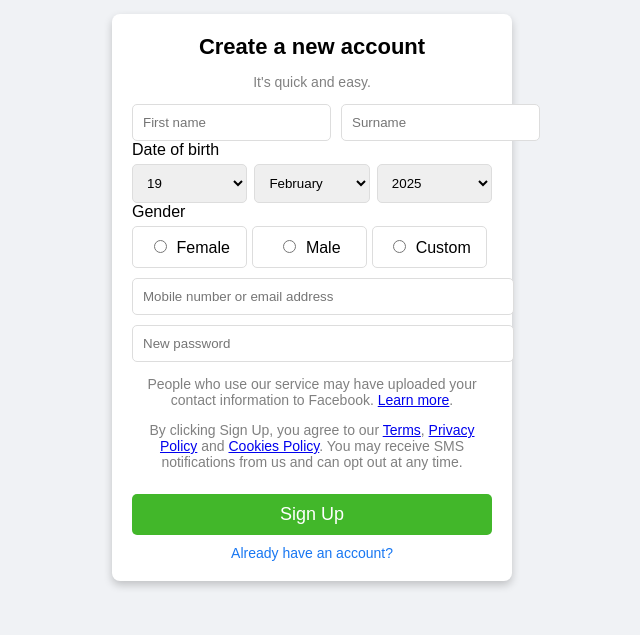
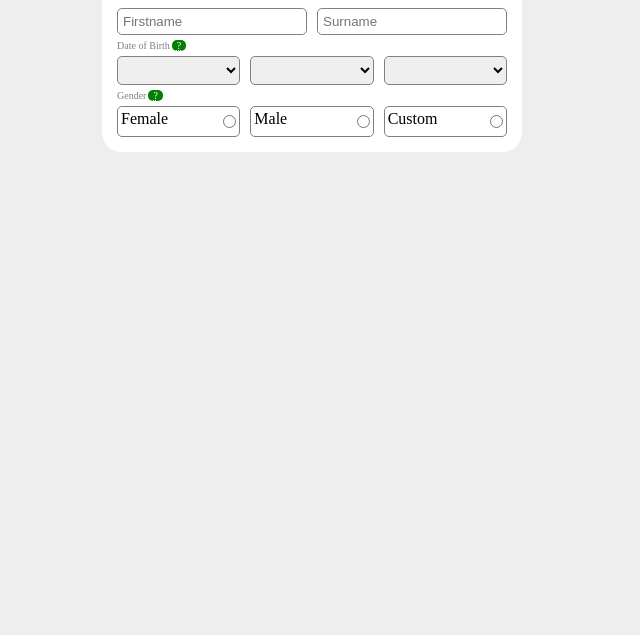
Before and after one commit to Varuu04/temp, a plain HTML site: page temp21.html in a window 1280 px wide. Shown: the part 165-800 px from the top of the page, without its empty margins (328-968 px from the left). Drawn offline with Linux system fonts and the light colour scheme.

Commit message:
modified

```diff
--- a/temp21.html
+++ b/temp21.html
@@ -1,193 +1,127 @@
 <!DOCTYPE html>
 <html lang="en">
   <head>
-    <meta charset="UTF-8">
-    <meta name="viewport" content="width=device-width, initial-scale=1.0">
-    <title>Facebook Signup</title>
+    <meta charset="UTF-8" />
+    <meta name="viewport" content="width=device-width, initial-scale=1.0" />
+    <title>Document</title>
     <style>
       body {
-            font-family: Arial, sans-serif;
-            background-color: #f0f2f5;
+        background-color: #eeeeee;
+      }
+      .container {
+        background-color: white;
+        border-radius: 20px;
+        padding: 10px;
+        width: 400px;
+        margin: auto;
+      }
+      .row {
         display: flex;
         justify-content: center;
-            align-items: center;
-            height: 100vh;
-            margin: 0;
       }
-        .container {
+      .title {
+        font-size: 30px;
+        margin-top: 30px;
+      }
+      .header {
+        font-size: 50px;
+        color: blue;
+        font-weight: bold;
+        font-family: verdana;
+      }
+      .caption {
+        font-size: 20px;
+        color: gray;
         text-align: center;
+        margin-bottom: 5px;
       }
-        .logo {
-            color: #1877f2;
-            font-size: 50px;
-            font-weight: bold;
+      input,
+      select {
+        width: 100%;
+        margin: 5px;
+        border-radius: 5px;
+        padding: 5px;
+        border: 1px solid gray;
       }
-        .signup-box {
-            background-color: white;
-            padding: 20px;
-            border-radius: 8px;
-            box-shadow: 0px 4px 8px rgba(0, 0, 0, 0.2);
-            width: 360px;
-            text-align: left;
+      button {
+        color: white;
+        background-color: green;
+        font-size: 20px;
+        padding: 10px;
+        border-radius: 20px;
       }
-        h2 {
-            margin: 0;
-            font-size: 22px;
-            text-align: center; /* Center aligns heading */
+      .leftCaption {
+        color: gray;
+        margin-left: 5px;
+        font-size: 10px;
       }
-        p {
-            color: gray;
-            font-size: 14px;
-            text-align: center; /* Center aligns paragraph */
+      .qMark {
+        background-color: green;
+        border-radius: 5px;
+        color: white;
+        padding-left: 5px;
+        padding-right: 5px;
+        margin: 2px;
       }
-        .name-fields {
-            display: flex;
-            gap: 10px;
-        }
-        .name-fields input {
-            flex: 1;
-            padding: 10px;
-            border: 1px solid #ddd;
-            border-radius: 5px;
-        }
-        .dob-fields {
+      .radioClass {
+        border: 1px solid gray;
         display: flex;
         justify-content: space-between;
-            margin-top: 5px;
-        }
-        .dob-fields select {
-            padding: 10px;
-            border: 1px solid #ddd;
+        width: 100%;
+        margin: 5px;
         border-radius: 5px;
-            width: 32%;
-        }
-        .gender-fields {
-            display: flex;
-            justify-content: space-between;
-            margin-top: 5px;
-        }
-        .gender-fields label {
-            flex: 1;
-            padding: 10px;
-            border: 1px solid #ddd;
-            border-radius: 5px;
-            text-align: center;
-            cursor: pointer;
-            margin-right: 5px;
-        }
-        .gender-fields input {
-            margin-right: 5px;
-        }
-        input[type="email"], input[type="password"] {
-            width: 100%;
-            padding: 10px;
-            border: 1px solid #ddd;
-            border-radius: 5px;
-            margin-top: 10px;
-        }
-        .signup-btn {
-            width: 100%;
-            background-color: #42b72a;
-            color: white;
-            font-size: 18px;
-            padding: 10px;
-            border: none;
-            border-radius: 5px;
-            margin-top: 10px;
-            cursor: pointer;
-        }
-        .signup-btn:hover {
-            background-color: #36a420;
-        }
-        .login-link {
-            display: block;
-            text-align: center;
-            margin-top: 10px;
-            color: #1877f2;
-            font-size: 14px;
-            text-decoration: none;
-        }
-        .login-link:hover {
-            text-decoration: underline;
+        padding: 3px;
       }
     </style>
   </head>
   <body>
     <div class="container">
-        <h1 class="logo">facebook</h1>
-        <div class="signup-box">
-            <h2>Create a new account</h2>
-            <p>It's quick and easy.</p>
-            <form>
-                <div class="name-fields">
-                    <input type="text" placeholder="First name" required>
-                    <input type="text" placeholder="Surname" required>
+      <div class="row">
+        <div class="header">facebook</div>
       </div>
-
-                <label for="dob">Date of birth</label>
-                <div class="dob-fields">
+      <div class="row">
+        <div>
+          <div class="title">Create a new account</div>
+          <div class="caption">It's quick and easy.</div>
+        </div>
+      </div>
+      <div class="row">
+        <input type="text" placeholder="Firstname" />
+        <input type="text" placeholder="Surname" />
+      </div>
+      <div class="row" style="justify-content: start">
+        <div class="leftCaption">
+          Date of Birth<span class="qMark"
+            ><abbr title="Click for more information">?</abbr></span
+          >
+        </div>
+      </div>
+      <div class="row">
         <select id="day"></select>
         <select id="month"></select>
         <select id="year"></select>
       </div>
-
-                <label for="gender">Gender</label>
-                <div class="gender-fields">
-                    <label><input type="radio" name="gender"> Female</label>
-                    <label><input type="radio" name="gender"> Male</label>
-                    <label><input type="radio" name="gender"> Custom</label>
-                </div>
-
-                <input type="email" placeholder="Mobile number or email address" required>
-                <input type="password" placeholder="New password" required>
-
-                <p class="info-text">People who use our service may have uploaded your contact information to Facebook. <a href="#">Learn more</a>.</p>
-
-                <p class="terms">By clicking Sign Up, you agree to our <a href="#">Terms</a>, <a href="#">Privacy Policy</a> and <a href="#">Cookies Policy</a>. You may receive SMS notifications from us and can opt out at any time.</p>
-
-                <button type="submit" class="signup-btn">Sign Up</button>
-            </form>
-
-            <a href="#" class="login-link">Already have an account?</a>
+      <div class="row" style="justify-content: start">
+        <div class="leftCaption">
+          Gender<span class="qMark"
+            ><abbr title="Click for more information">?</abbr></span
+          >
         </div>
       </div>
-
-    <script>
-        document.addEventListener("DOMContentLoaded", function() {
-            let daySelect = document.getElementById("day");
-            let monthSelect = document.getElementById("month");
-            let yearSelect = document.getElementById("year");
-
-            let today = new Date();
-            let currentYear = today.getFullYear();
-            let currentMonth = today.getMonth() + 1; // Months are zero-based
-            let currentDay = today.getDate();
-
-            // Populate days (1-31)
-            for (let i = 1; i <= 31; i++) {
-                let option = new Option(i, i);
-                if (i === currentDay) option.selected = true;
-                daySelect.appendChild(option);
-            }
-
-            // Populate months (January - December)
-            let months = [
-                "January", "February", "March", "April", "May", "June",
-                "July", "August", "September", "October", "November", "December"
-            ];
-            months.forEach((month, index) => {
-                let option = new Option(month, index + 1);
-                if (index + 1 === currentMonth) option.selected = true;
-                monthSelect.appendChild(option);
-            });
-
-            // Populate years (1900 - current year)
-            for (let i = currentYear; i >= 1900; i--) {
-                let option = new Option(i, i);
-                if (i === currentYear) option.selected = true;
-                yearSelect.appendChild(option);
-            }
-        });
-    </script>
+      <div class="row">
+        <div class="radioClass">
+          <div><label> Female</label></div>
+          <div><input type="radio" name="gender" /></div>
+        </div>
+        <div class="radioClass">
+            <div><label> Male</label></div>
+                <div><input type="radio" name="gender" /></div>
+        </div>
+        <div class="radioClass">
+            <div><label> Custom</label></div>
+            <div><input type="radio" name="gender" /></div>
+        </div>
+      </div>
+    </div>
   </body>
 </html>
```
Lines whose indentation alone changed are shown as unchanged.
